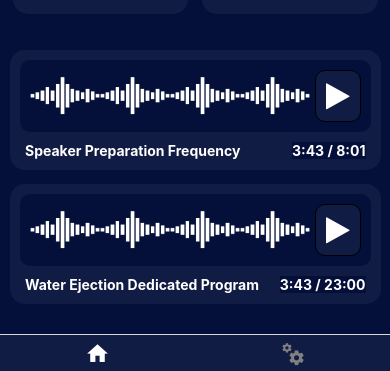
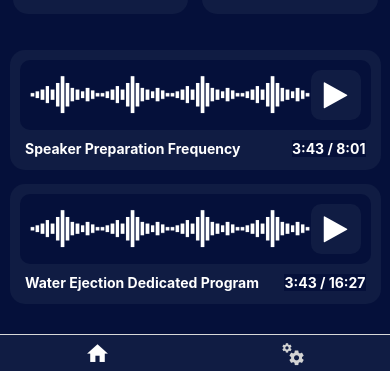
Before and after one commit to skyllex94/water-eject-app, a React Native app: screen / in a window 390 px wide. Shown: the part 461-832 px from the top of the page. Built offline with nearby package versions, Linux system fonts and the light colour scheme.

Commit message:
light fixes and adding main program

```diff
--- a/App.js
+++ b/App.js
@@ -5,6 +5,7 @@ import MaterialCommunityIcons from "react-native-vector-icons/MaterialCommunityI
 import Frequencies from "./components/Frequencies";
 import Waveform from "./components/Waveform";
 import Programs from "./components/Programs";
+import { bgColor } from "./styles/ColorsUI";
 
 function App() {
   return (
@@ -39,7 +40,11 @@ function App() {
               backgroundColor: "#101C43",
             },
             tabBarIcon: ({ color, size }) => (
-              <MaterialCommunityIcons name="cogs" color={"gray"} size={size} />
+              <MaterialCommunityIcons
+                name="cogs"
+                color={"lightgray"}
+                size={size}
+              />
             ),
           }}
         />
@@ -71,7 +76,7 @@ function SettingsScreen() {
 const styles = StyleSheet.create({
   container: {
     flex: 1,
-    backgroundColor: "#05103A",
+    backgroundColor: bgColor,
   },
 });
 
--- a/components/Programs.js
+++ b/components/Programs.js
@@ -9,13 +9,21 @@ import Icon from "react-native-vector-icons/FontAwesome";
 
 export default function Programs() {
   const [isEnabledPrep, setIsEnabledPrep] = useState(false);
+  const [isEnabledMain, setIsEnabledMain] = useState(false);
 
   const [currProgram, setCurrProgram] = useState();
 
   async function enablePrepFreq() {
+    setIsEnabledMain(false);
     setIsEnabledPrep((prev) => !prev);
+    await playPrep(!isEnabledPrep);
+  }
 
-    await playPrep(!isEnabledPrep);
+  async function enableMainFreq() {
+    setIsEnabledPrep(false);
+    setIsEnabledMain((prev) => !prev);
+
+    await playMain(!isEnabledMain);
   }
 
   async function playPrep(isEnabled) {
@@ -23,6 +31,23 @@ export default function Programs() {
       if (currProgram) currProgram.unloadAsync() || undefined;
       const { sound } = await Audio.Sound.createAsync(
         require(`../assets/programs/prep.mp3`),
+        { isLooping: false }
+      );
+      setCurrProgram(sound);
+
+      console.log("Playing Program");
+      await sound.playAsync();
+    } else {
+      console.log("Unloading Program");
+      currProgram.unloadAsync() || undefined;
+    }
+  }
+
+  async function playMain(isEnabled) {
+    if (isEnabled) {
+      if (currProgram) currProgram.unloadAsync() || undefined;
+      const { sound } = await Audio.Sound.createAsync(
+        require(`../assets/programs/main.mp3`),
         { isLooping: false }
       );
       setCurrProgram(sound);
@@ -46,12 +71,13 @@ export default function Programs() {
             <Image style={styles.prepWaveform} source={prepWaveform} />
           </View>
 
+          <View style={styles.prepPlay}>
             <Icon
-            style={styles.prepPlay}
               name={isEnabledPrep ? "pause" : "play"}
               size={30}
               color="white"
             />
+          </View>
         </View>
 
         <View style={styles.prepTextContainer}>
@@ -60,7 +86,7 @@ export default function Programs() {
         </View>
       </TouchableOpacity>
 
-      <TouchableOpacity onPress={enablePrepFreq} style={styles.freqBtn}>
+      <TouchableOpacity onPress={enableMainFreq} style={styles.freqBtn}>
         <View style={styles.prepWaveformContainer}>
           <View style={styles.waveformAll}>
             <Image style={styles.prepWaveform} source={prepWaveform} />
@@ -69,17 +95,18 @@ export default function Programs() {
             <Image style={styles.prepWaveform} source={prepWaveform} />
           </View>
 
+          <View style={styles.prepPlay}>
             <Icon
-            style={styles.prepPlay}
-            name={isEnabledPrep ? "pause" : "play"}
+              name={isEnabledMain ? "pause" : "play"}
               size={30}
               color="white"
             />
           </View>
+        </View>
 
         <View style={styles.prepTextContainer}>
           <Text style={styles.freqText}>Water Ejection Dedicated Program</Text>
-          <Text style={styles.prepTime}>3:43 / 23:00</Text>
+          <Text style={styles.prepTime}>3:43 / 16:27</Text>
         </View>
       </TouchableOpacity>
     </View>
@@ -119,10 +146,10 @@ const styles = StyleSheet.create({
   },
   prepPlay: {
     backgroundColor: buttonsColor,
+    width: 50,
+    padding: 10,
+    alignItems: "center",
     borderRadius: 10,
-    borderWidth: 1,
-    color: "white",
-    padding: 10,
   },
 
   prepTextContainer: {
```
Also changed, not shown: components/Frequencies.js (+1 -1 lines). Lines whose indentation alone changed are shown as unchanged.
